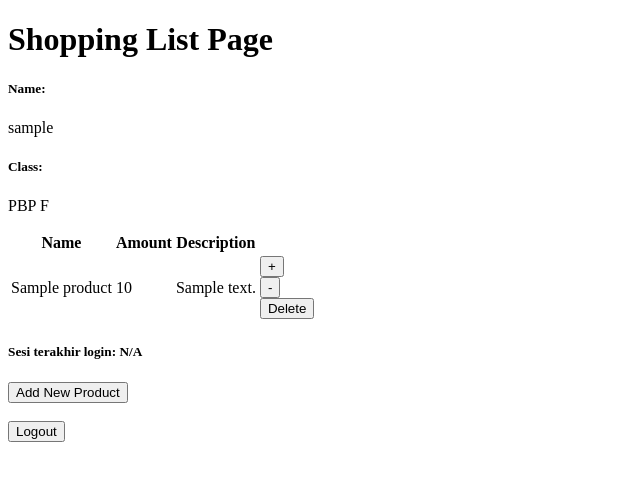
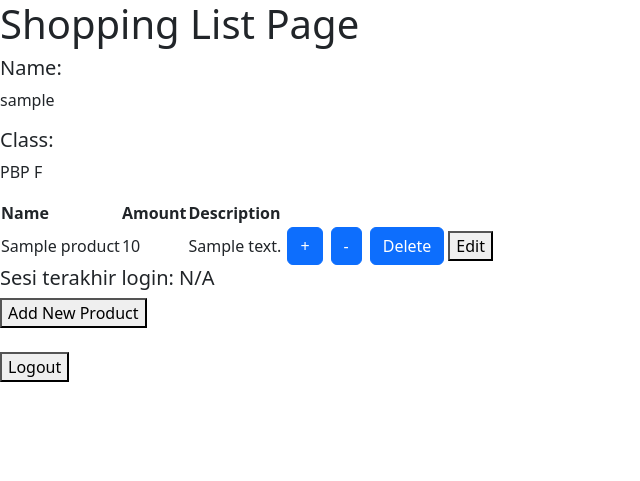
Before and after one commit to rafaeldewandaru/inventory, a Django app: page / in a window 1280 px wide. Shown: the top 481 px of the page, without its empty margins (0-640 px from the left). Run offline with Django 4.2, Linux system fonts and the light colour scheme; a user stored in the database is signed in; tables that the repository leaves empty hold one stand-in row (values such as "Sample post").

Commit message:
Copied tutorial

```diff
--- a/main/templates/main.html
+++ b/main/templates/main.html
@@ -39,6 +39,13 @@
                     {% csrf_token %}
                     <button class="btn btn-primary mx-1">Delete</button>
                 </form>
+
+                    <a href="{% url 'main:edit_product' product.pk %}">
+                        <button>
+                            Edit
+                        </button>
+                    </a>
+                </td>
             </td>
 
         </tr>
--- a/main/urls.py
+++ b/main/urls.py
@@ -1,5 +1,5 @@
 from django.urls import path
-from main.views import show_main, create_product, show_xml, show_json, show_xml_by_id, show_json_by_id, register, login_user, logout_user, plus_product_amount, minus_product_amount, remove_product
+from main.views import show_main, create_product, show_xml, show_json, show_xml_by_id, show_json_by_id, register, login_user, logout_user, plus_product_amount, minus_product_amount, remove_product, edit_product
 
 app_name = 'main'
 
@@ -16,4 +16,5 @@ urlpatterns = [
     path('plus_product_amount/<int:id>', plus_product_amount, name='plus_product_amount'),
     path('minus_product_amount/<int:id>', minus_product_amount, name='minus_product_amount'),
     path('remove_product/<int:id>', remove_product, name='remove_product'),
+    path('edit-product/<int:id>', edit_product, name='edit_product'),
 ]
--- a/main/views.py
+++ b/main/views.py
@@ -124,3 +124,18 @@ def remove_product(request, id):
     Product.objects.filter(pk=id).delete()
     response = HttpResponseRedirect(reverse("main:show_main"))
     return response
+
+def edit_product(request, id):
+    # Get product berdasarkan ID
+    product = Product.objects.get(pk = id)
+
+    # Set product sebagai instance dari form
+    form = ProductForm(request.POST or None, instance=product)
+
+    if form.is_valid() and request.method == "POST":
+        # Simpan form dan kembali ke halaman awal
+        form.save()
+        return HttpResponseRedirect(reverse('main:show_main'))
+
+    context = {'form': form}
+    return render(request, "edit_product.html", context)
--- a/templates/base.html
+++ b/templates/base.html
@@ -2,14 +2,18 @@
 <!DOCTYPE html>
 <html lang="en">
     <head>
-        <meta charset="UTF-8" />
-        <meta
-            name="viewport"
-            content="width=device-width, initial-scale=1.0"
-        />
         {% block meta %}
+            <meta charset="UTF-8" />
+            <meta name="viewport" content="width=device-width, initial-scale=1">
         {% endblock meta %}
+        <link href="https://cdn.jsdelivr.net/npm/bootstrap@5.3.2/dist/css/bootstrap.min.css" rel="stylesheet" integrity="sha384-T3c6CoIi6uLrA9TneNEoa7RxnatzjcDSCmG1MXxSR1GAsXEV/Dwwykc2MPK8M2HN" crossorigin="anonymous">
+        <script src="https://code.jquery.com/jquery-3.6.0.min.js" integrity="sha384-KyZXEAg3QhqLMpG8r+J4jsl5c9zdLKaUk5Ae5f5b1bw6AUn5f5v8FZJoMxm6f5cH1" crossorigin="anonymous"></script>
+        <script src="https://cdn.jsdelivr.net/npm/@popperjs/core@2.11.8/dist/umd/popper.min.js" integrity="sha384-I7E8VVD/ismYTF4hNIPjVp/Zjvgyol6VFvRkX/vR+Vc4jQkC+hVqc2pM8ODewa9r" crossorigin="anonymous"></script>
+        <script src="https://cdn.jsdelivr.net/npm/bootstrap@5.3.2/dist/js/bootstrap.min.js" integrity="sha384-BBtl+eGJRgqQAUMxJ7pMwbEyER4l1g+O15P+16Ep7Q9Q+zqX6gSbd85u4mG4QzX+" crossorigin="anonymous"></script>
+
     </head>
+
+
 
     <body>
         {% block content %}
```
Also changed, not shown: main/templates/edit_product.html (added, +22 -0 lines), main/static/css/login.css (added).
